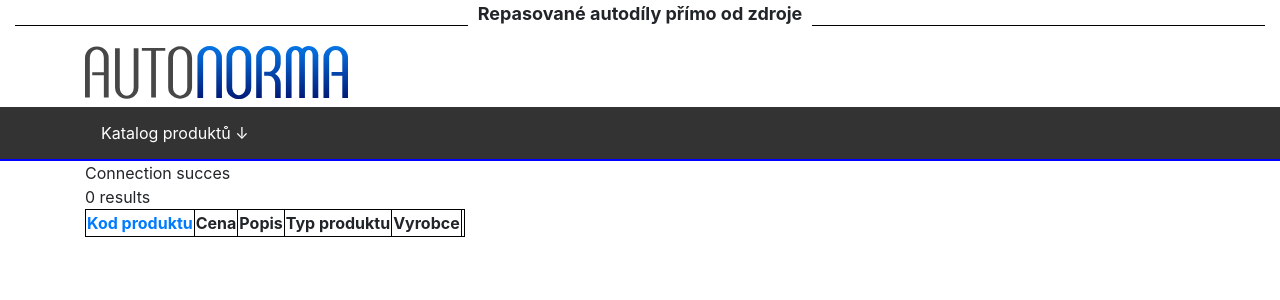
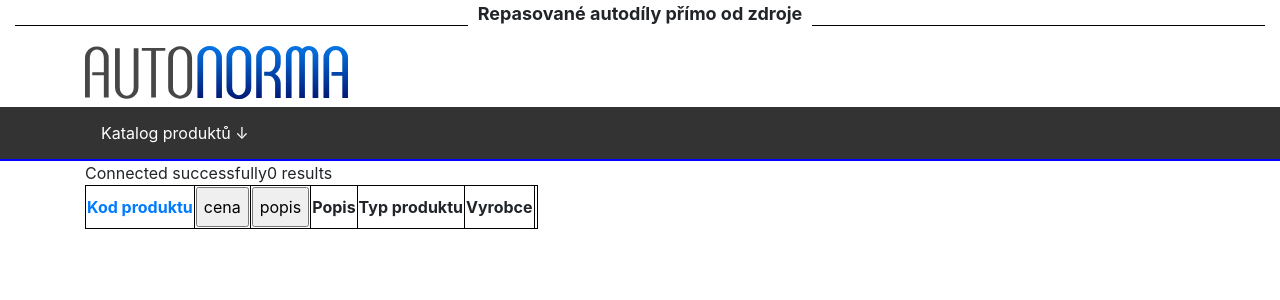
Before and after one commit to vojtabern/phpcko, a PHP site: page /phpcko/index.php in a window 1280 px wide. Shown: the top 300 px of the page. Run offline with PHP 8.4, Linux system fonts and the light colour scheme; tables that the repository leaves empty or names only in its code hold one stand-in row (values such as "Sample post"); lists and menus that the app fills with data are empty.

Commit message:
i did it

```diff
--- a/index.php
+++ b/index.php
@@ -17,7 +17,16 @@
         <table>
             <tr>
                 <th><a href="p/action.php">Kod produktu</a></th>
-                <th>Cena</th>
+                <th>
+                <form method="post" action="">
+                    <input name="Cena" type="submit" value="cena">
+                </form>
+                </th>
+                <th>
+                <form method="post" action="">
+                    <input name="Popis" type="submit" value="popis">
+                </form>
+                </th>
                 <th>Popis</th><th>Typ produktu</th>
                 <th>Vyrobce<th>
             </tr>
@@ -26,19 +35,33 @@
          $dbuser = 'vojta';
          $dbpass = 'vojta';
          $dbName = 'phpcko';
-         $mysqli = new mysqli($dbhost, $dbuser, $dbpass, $dbName);
-         if($mysqli->connect_errno){
-             die("Connection failed: ". $mysqli->connect_error);
+         $conn = mysqli_connect($dbhost, $dbuser, $dbpass, $dbName);
+        // Check connection
+        if (!$conn) {
+            die("Connection failed: " . mysqli_connect_error());
         }
-         echo "Connection succes<br/>";
+        echo "Connected successfully";
+         $sql = "SELECT * FROM produkty INNER JOIN vyrobci on vyrobci = vyrobci_idvyrobci INNER JOIN typy_produktu ON idtypy_produktu = typy_produktu_idtypy_produktu LIMIT 10";
          //sql dotaz
+         if($_SERVER["REQUEST_METHOD"] == "POST") {
+            // collect value of input field
+
+            if (isset($_POST['Cena'])) {
+                $sql = ret_sql($_POST['Cena']);
+            }
+            else if(isset($_POST['Popis'])){
+                $sql = ret_sql($_POST['Popis']);
+            }
+            else if(isset($_POST['Popis'])){
+                $sql = ret_sql($_POST['Popis']);
+            }
+            else{
                 $sql = "SELECT * FROM produkty INNER JOIN vyrobci on vyrobci = vyrobci_idvyrobci INNER JOIN typy_produktu ON idtypy_produktu = typy_produktu_idtypy_produktu LIMIT 10";
-
-         $data = $mysqli->query($sql);
-
-         //output data
-         if($data->num_rows > 0){
-             while($row = $data->fetch_assoc()){
+            }
+        }
+        $data = mysqli_query($conn, $sql);
+        if(mysqli_num_rows($data) > 0){
+            while($row = mysqli_fetch_assoc($data)){
                 echo "<tr><td>" . $row["kod_produktu"] . "</td>";
                 echo "<td>". $row["cena"] . " Kč</td>";
                 echo "<td>" . $row["popis"] . "</td>";
@@ -50,13 +73,15 @@
         else{
             echo "0 results";
         }
-         $mysqli->close();
+
+
+        function ret_sql($x){
+            return "SELECT * FROM produkty INNER JOIN vyrobci on vyrobci = vyrobci_idvyrobci INNER JOIN typy_produktu ON idtypy_produktu = typy_produktu_idtypy_produktu ORDER BY {$x} DESC LIMIT 10";
+        }
+
     ?>
         </table>
 
-         <form>
-
-         </form>
 
 
     </div>
```
Also changed, not shown: p/action.php (+6 -3 lines). Lines whose indentation alone changed are shown as unchanged.
